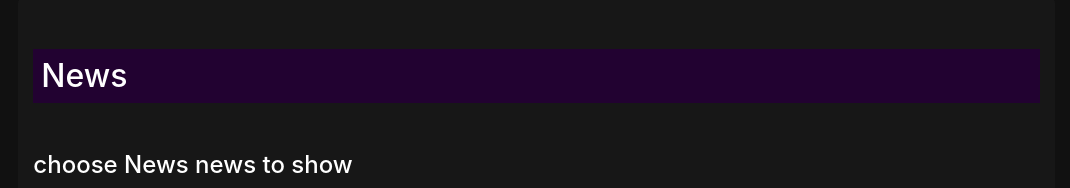
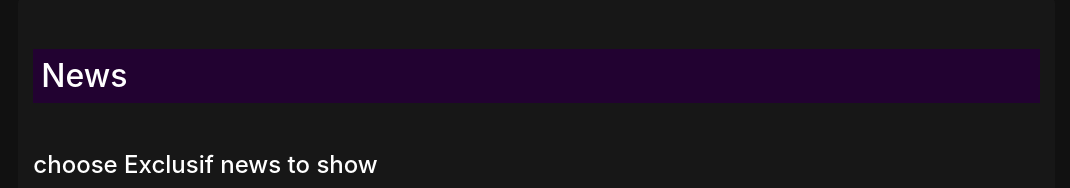
Before and after one commit to empower0926/site-169, a Node server app: template views/dashboard.ejs in a window 1280 px wide. Shown: the part 5343-5531 px from the top of the page, without its empty margins (210-1280 px from the left). Run offline with Node 20, Linux system fonts and the light colour scheme; the template is opened without the code that fills it, so the values that code supplies are empty; some libraries are stand-ins or nearby versions.

Commit message:
Exclusif

```diff
--- a/views/dashboard.ejs
+++ b/views/dashboard.ejs
@@ -396,7 +396,7 @@
                             <div class="row mt-5">
 
                                 <div class="col-sm-6">
-                                    <h4>choose News news to show</h4>
+                                    <h4>choose Exclusif news to show</h4>
                                     <select name="news_news" id="news_news">
                                     </select>
                                     <button onclick="addPost('news_news')">ADD</button>
```
